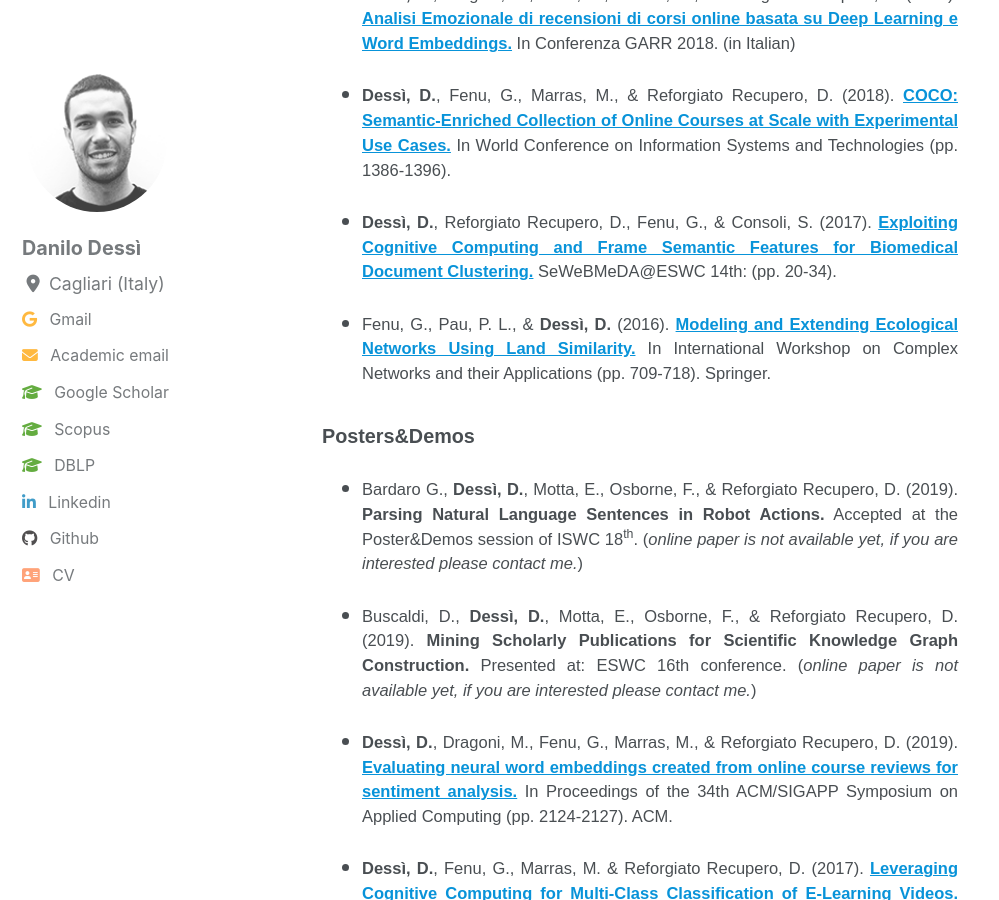
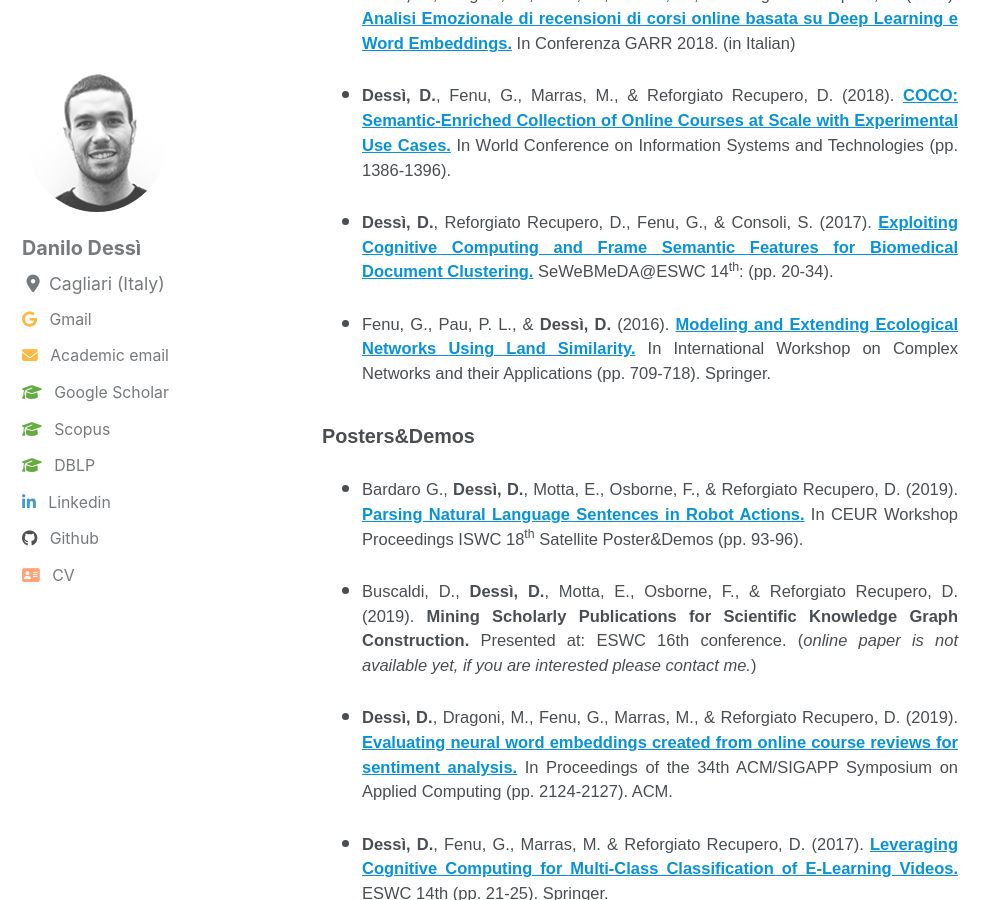
Before and after one commit to danilo-dessi/danilo-dessi.github.io, a Jekyll site: the page built from pages/publications.md, in a window 1280 px wide and 900 px high, scrolled down 859 px. Shown: the whole window, without its empty margins (0-999 px from the left). Built offline with Jekyll 4.4.1, drawn with Linux system fonts in a browser that asks for light colours; cached includes are drawn as plain includes; nearby versions of some CDN libraries.

Commit message:
update 01-10-2019  added link poster ISWC

```diff
--- a/pages/publications.md
+++ b/pages/publications.md
@@ -24,13 +24,13 @@ title: Publications
 
 - **Dessì, D.**, Fenu, G., Marras, M., & Reforgiato Recupero, D. (2018). [**COCO: Semantic-Enriched Collection of Online Courses at Scale with Experimental Use Cases.**](https://link.springer.com/chapter/10.1007/978-3-319-77712-2_133)  In World Conference on Information Systems and Technologies (pp. 1386-1396).
 
- - **Dessì, D.**, Reforgiato Recupero, D., Fenu, G., & Consoli, S. (2017). [**Exploiting Cognitive Computing and Frame Semantic Features for Biomedical Document Clustering.**](http://ceur-ws.org/Vol-1948/paper3.pdf) SeWeBMeDA@ESWC 14th: (pp. 20-34).
+ - **Dessì, D.**, Reforgiato Recupero, D., Fenu, G., & Consoli, S. (2017). [**Exploiting Cognitive Computing and Frame Semantic Features for Biomedical Document Clustering.**](http://ceur-ws.org/Vol-1948/paper3.pdf) SeWeBMeDA@ESWC 14<sup>th</sup>: (pp. 20-34).
 
 - Fenu, G., Pau, P. L., & **Dessì, D.** (2016). [**Modeling and Extending Ecological Networks Using Land Similarity.**](https://link.springer.com/chapter/10.1007/978-3-319-50901-3_56) In International Workshop on Complex Networks and their Applications (pp. 709-718). Springer.
 
 
 ### Posters&Demos
-- Bardaro G., **Dessì, D.**, Motta, E., Osborne, F., & Reforgiato Recupero, D. (2019). **Parsing Natural Language Sentences in Robot Actions.** Accepted at the Poster&Demos session of ISWC 18<sup>th</sup>. (*online paper is not available yet, if you are interested please contact me.*)
+- Bardaro G., **Dessì, D.**, Motta, E., Osborne, F., & Reforgiato Recupero, D. (2019). [**Parsing Natural Language Sentences in Robot Actions.**](http://ceur-ws.org/Vol-2456/paper24.pdf) In CEUR Workshop Proceedings ISWC 18<sup>th</sup> Satellite Poster&Demos (pp. 93-96).
 
 - Buscaldi, D., **Dessì, D.**, Motta, E., Osborne, F., & Reforgiato Recupero, D. (2019). **Mining Scholarly Publications for Scientific Knowledge Graph Construction.** Presented at: ESWC 16th conference. (*online paper is not available yet, if you are interested please contact me.*)
 
```
